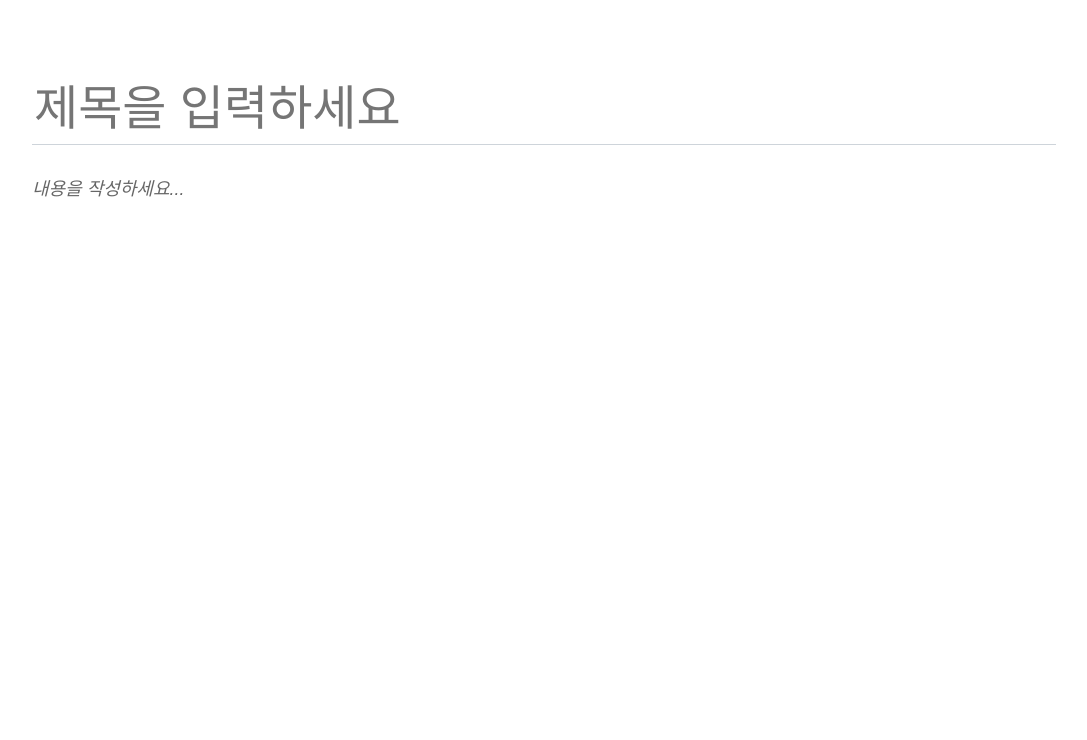
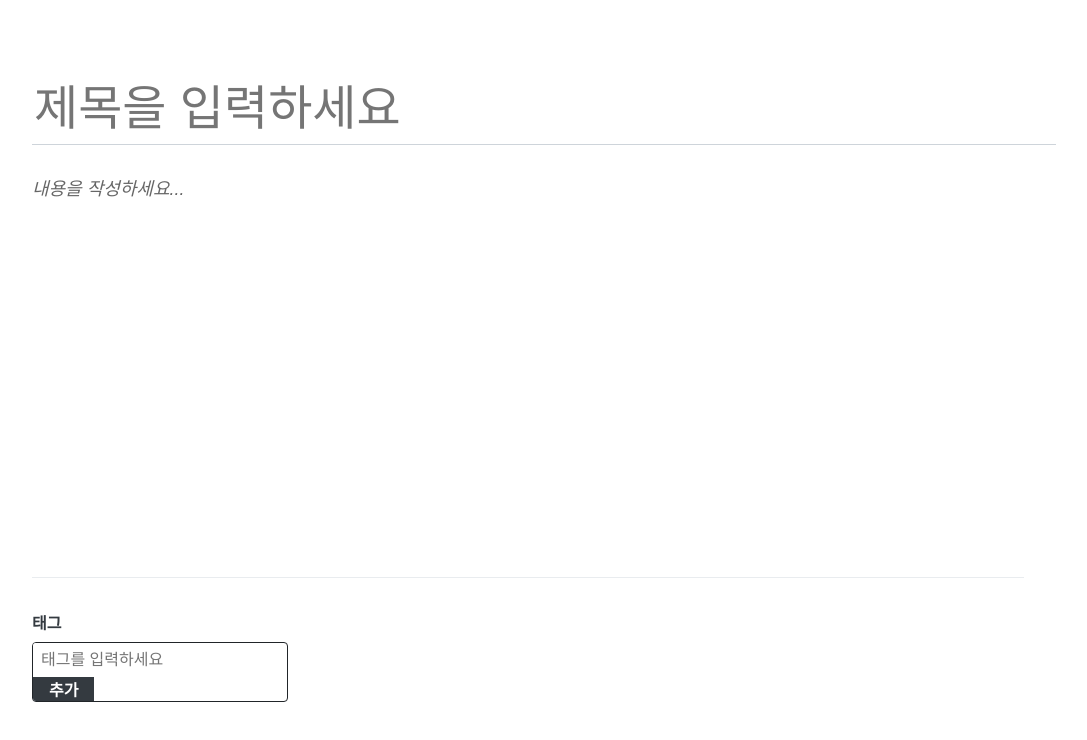
Before and after one commit to 2myungho/frontend, a React (Create React App) app: page /write in a window 1280 px wide. Shown: the top 740 px of the page, without its empty margins (112-1199 px from the left). Built offline with nearby package versions, Linux system fonts and the light colour scheme.

Commit message:
태그 추가

```diff
--- /dev/null
+++ b/src/components/write/TagBox.js
@@ -0,0 +1,116 @@
+import React,{useState,useCallback} from 'react';
+import styled from 'styled-components';
+import palette from '../../lib/styles/palette';
+
+const TagBoxBlock = styled.div`
+    width:100%;
+    border-top:1px solid ${palette.gray[2]};
+    padding-top:2rem;
+
+    h4{
+        color:${palette.gray[8]};
+        margin-top:0;
+        margin-bottom:0.5rem;
+    }
+`
+
+const TagForm = styled.form`
+    border-radius:4px;
+    overflow:hidden;
+    width:256px;
+    border:1px solid ${palette.gray[9]};
+    input,
+    button{
+        outline:none;
+        border:none;
+        font-size:1rem;
+    }
+    input{
+        padding:0.5rem;
+        flex:1;;
+        min-width:0;
+    }
+    button{
+        cursor:pointer;
+        padding:0 1rem;
+        border:none;
+        background:${palette.gray[8]};
+        color:white;
+        font-weight:bold;
+        &:hover{
+            background:${palette.gray[6]};
+        }
+    }
+`
+const Tag = styled.div`
+    margin-right:0.5rem;
+    color:${palette.gray[6]};
+    cursor:pointer;
+    &:hover{
+        opacity:0.5;
+    }
+`
+const TagListBlock = styled.div`
+    display:flex;
+    margin-top:0.5rem;
+`
+//React.memo를 사용하여 tag 값이 바뀔 때만 리렌더링되도록 처리
+const TagItem = React.memo(({tag,onRemove}) => (
+    <Tag onClick={() => onRemove(tag)}>#{tag}</Tag>
+));
+
+//React.memo를 사용하여 tags 값이 바뀔 때만 리렌더링되도록 처리
+const TagList = React.memo(({tags,onRemove}) => (
+    <TagListBlock>
+        {tags.map(tag => (
+            <TagItem key = {tag} tag={tag} onRemove={onRemove} />
+        ))}
+    </TagListBlock>
+))
+
+const TagBox = () => {
+    const [input,setInput] = useState('');
+    const [localTags,setLocalTags] = useState([]);
+
+    const insertTag = useCallback(
+        tag => {
+            if (!tag) return; //공백이라면 추가하지 않음
+            if(localTags.includes(tag)) return; //이미 존재한다면 추가하지 않음
+            setLocalTags([...localTags,tag]);
+        },
+        [localTags]
+    )
+
+    const onRemove = useCallback(
+        tag => {
+            setLocalTags(localTags.fillter(t => t !== tag));
+        },
+        [localTags],
+    )
+    const onChange = useCallback(e => {
+        setInput(e.target.value)
+    },[])
+    const onSubmit = useCallback(
+        e => {
+            e.preventDefault();
+            insertTag(input.trim()); //앞뒤 공백을 없앤 후 등록
+            setInput(''); //input 초기화
+        }
+    )
+    return (
+        <TagBoxBlock>
+            <h4>태그</h4>
+            <TagForm onSubmit={onSubmit}>
+                <input
+                    placeholder="태그를 입력하세요"
+                    value={input}
+                    onChange={onChange}
+                />
+                <button type="submit">추가</button>
+            </TagForm>
+            <TagList tags={localTags} onRemove={onRemove} />
+        </TagBoxBlock>
+    );
+};
+
+export default TagBox;
--- a/src/pages/WritePage.js
+++ b/src/pages/WritePage.js
@@ -1,11 +1,13 @@
 import React from 'react';
 import Editor from '../components/write/Editor';
+import TagBox from '../components/write/TagBox';
 import Responsive from '../components/common/Responsive';
 
 const WritePage = () => {
     return (
         <Responsive>
             <Editor />
+            <TagBox />
         </Responsive>
     );
 };
```
